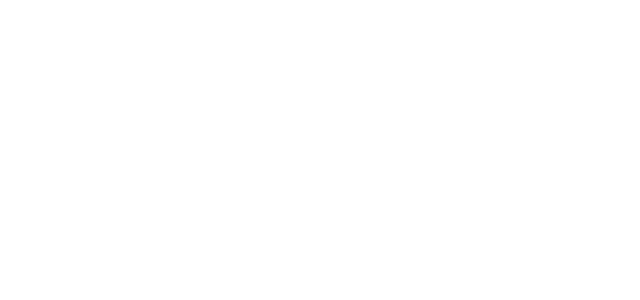
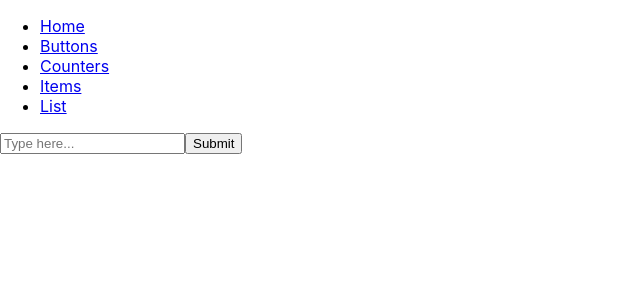
Before and after one commit to TaaviKodari/2023KevatPe1715_react-harjoitus, a React (Create React App) app in the folder 2023kevatpe1715_react-app/: page /List in a window 1280 px wide. Before the commit this address had no page. Shown: the top 300 px of the page, without its empty margins (0-640 px from the left). Built offline with nearby package versions, Linux system fonts and the light colour scheme.

Commit message:
List kesken

```diff
--- a/2023kevatpe1715_react-app/src/App.js
+++ b/2023kevatpe1715_react-app/src/App.js
@@ -5,7 +5,7 @@
 import { BrowserRouter, Routes, Route } from "react-router-dom";
 import { Counters } from "./pages/Counter";
 import { Items } from "./pages/Items";
-
+import { List } from "./pages/List";
 function App() {
   return (
   <BrowserRouter>
@@ -16,6 +16,7 @@
           <Route path ='Buttons' element={<Buttons/>}/>
           <Route path ='Counters' element={<Counters/>}/>
           <Route path ='Items' element={<Items/>}/>
+          <Route path ='List' element={<List/>}/>
         </Route>
       </Routes>
     </div>
--- /dev/null
+++ b/2023kevatpe1715_react-app/src/pages/List.jsx
@@ -0,0 +1,25 @@
+import React from "react";
+import { useState } from "react";
+
+export const List = () =>{
+    const [content, setContent] = useState([]);
+    const [inputValue, setInputValue] = useState('');
+    return(
+        <div>
+            <div>
+                <form onSubmit={(event)=>{
+                    event.preventDefault()
+                    const temp = [inputValue,...content]
+                    setContent(temp);
+                    setInputValue('');
+                }}>
+                    <input type = "text"
+                     placeholder="Type here..."
+                      value={inputValue}
+                      required/>
+                    <input type = "submit" value="Submit"/>
+                </form>
+            </div>
+        </div>
+    );
+}
--- a/2023kevatpe1715_react-app/src/pages/Router.jsx
+++ b/2023kevatpe1715_react-app/src/pages/Router.jsx
@@ -19,6 +19,9 @@
                     <li>
                         <Link to="/Items">Items</Link>
                     </li>
+                    <li>
+                        <Link to="/List">List</Link>
+                    </li>
                 </ul>
             </div>
           <Outlet/>
```
Also changed, not shown: 2023kevatpe1715_react-app/src/pages/Item2.jsx (added, +11 -0 lines), 2023kevatpe1715_react-app/src/pages/ItemDatabase2.js (added, +14 -0 lines).
